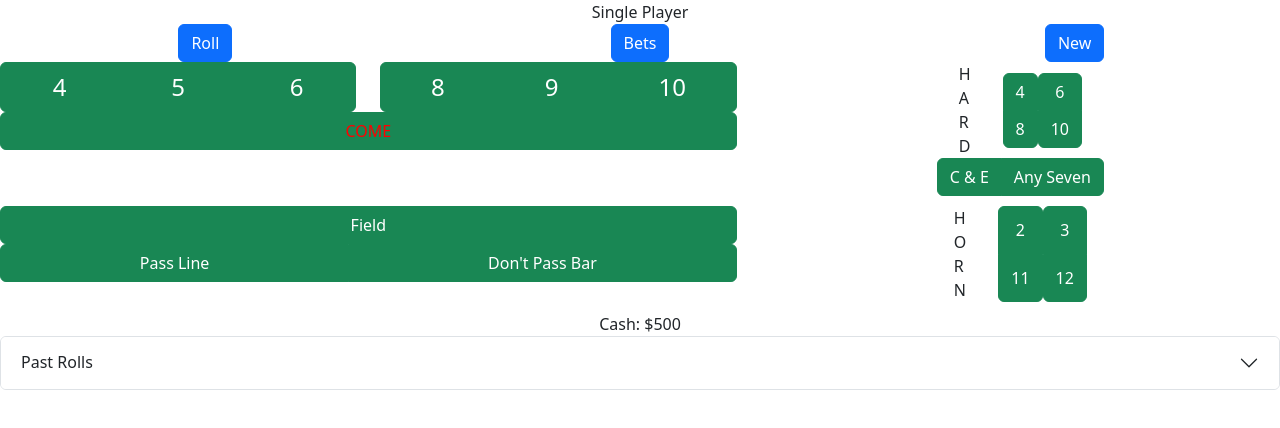
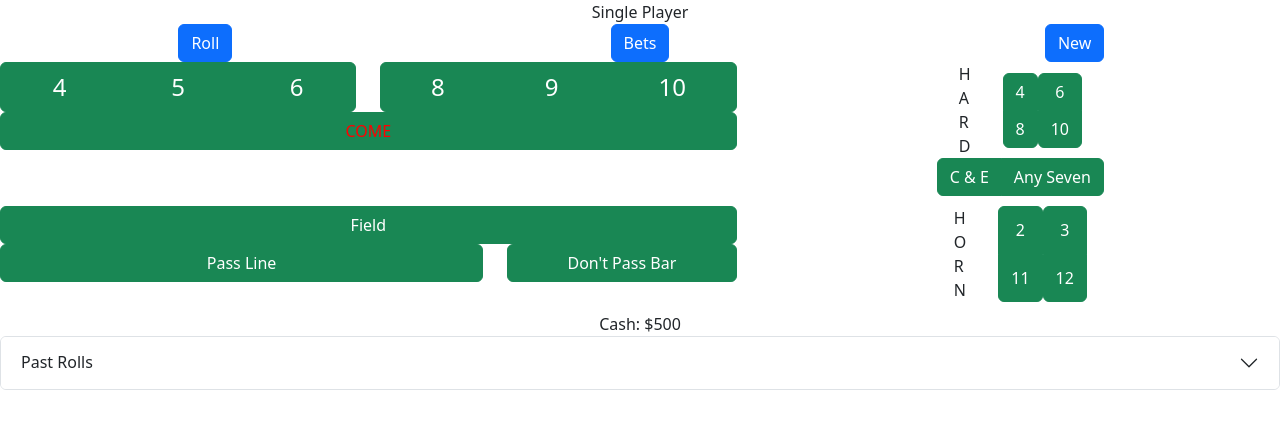
Before and after one commit to alubbers/free-craps, a React (Create React App) app: page /solo in a window 1280 px wide. Both pictures are taken after a click on the button "New". Shown: the top 428 px of the page. Built offline with nearby package versions, Linux system fonts and the light colour scheme.

Commit message:
Updated size and spacing of pass/don't pass

```diff
--- a/src/CrapsTable.js
+++ b/src/CrapsTable.js
@@ -1,6 +1,5 @@
 import Button from 'react-bootstrap/Button';
 import ButtonGroup from 'react-bootstrap/ButtonGroup';
-import Container from 'react-bootstrap/Container';
 import Col from 'react-bootstrap/Col';
 import Row from 'react-bootstrap/Row';
 import React, { Component } from 'react';
@@ -8,9 +7,8 @@ import React, { Component } from 'react';
 import IdlingComponent from './IdlingComponent';
 import CrapsTableStore from './CrapsTableStore';
 import {PASS, DONT_PASS, COME, DONT_COME, HARD_WAYS, HORN, ANY_CRAPS, C_AND_E, FIELD, ANY_SEVEN} from './CrapsConstants';
-import {POINT_STATES, RollUtils} from './RollUtils';
+import {POINT_STATES} from './RollUtils';
 
-import logo from './logo.svg';
 import './App.css';
 
 
@@ -194,6 +192,7 @@ class CrapsTable extends Component {
 
     const hardWayComponents = this.buildHardWayComponentMap(mappedVariants);
 
+    // TODO map in CSS
     let fieldTextColor = "yellow";
     if (mappedVariants["field"] === "outline-primary") {
       fieldTextColor = "#cccc00";
@@ -254,9 +253,13 @@ class CrapsTable extends Component {
               </Col>
             </Row>
             <Row>
-              <Col xs="12">
+              <Col xs="8">
                 <ButtonGroup style={{width: "100%"}}>
                   {this.buildBucketButton(mappedVariants, this.store.getBucketForCode(PASS.codeFunc()))}
+                </ButtonGroup>
+              </Col>
+              <Col xs="4">
+                <ButtonGroup style={{width: "100%"}}>
                   {this.buildBucketButton(mappedVariants, this.store.getBucketForCode(DONT_PASS.codeFunc()))}
                 </ButtonGroup>
               </Col>
```
